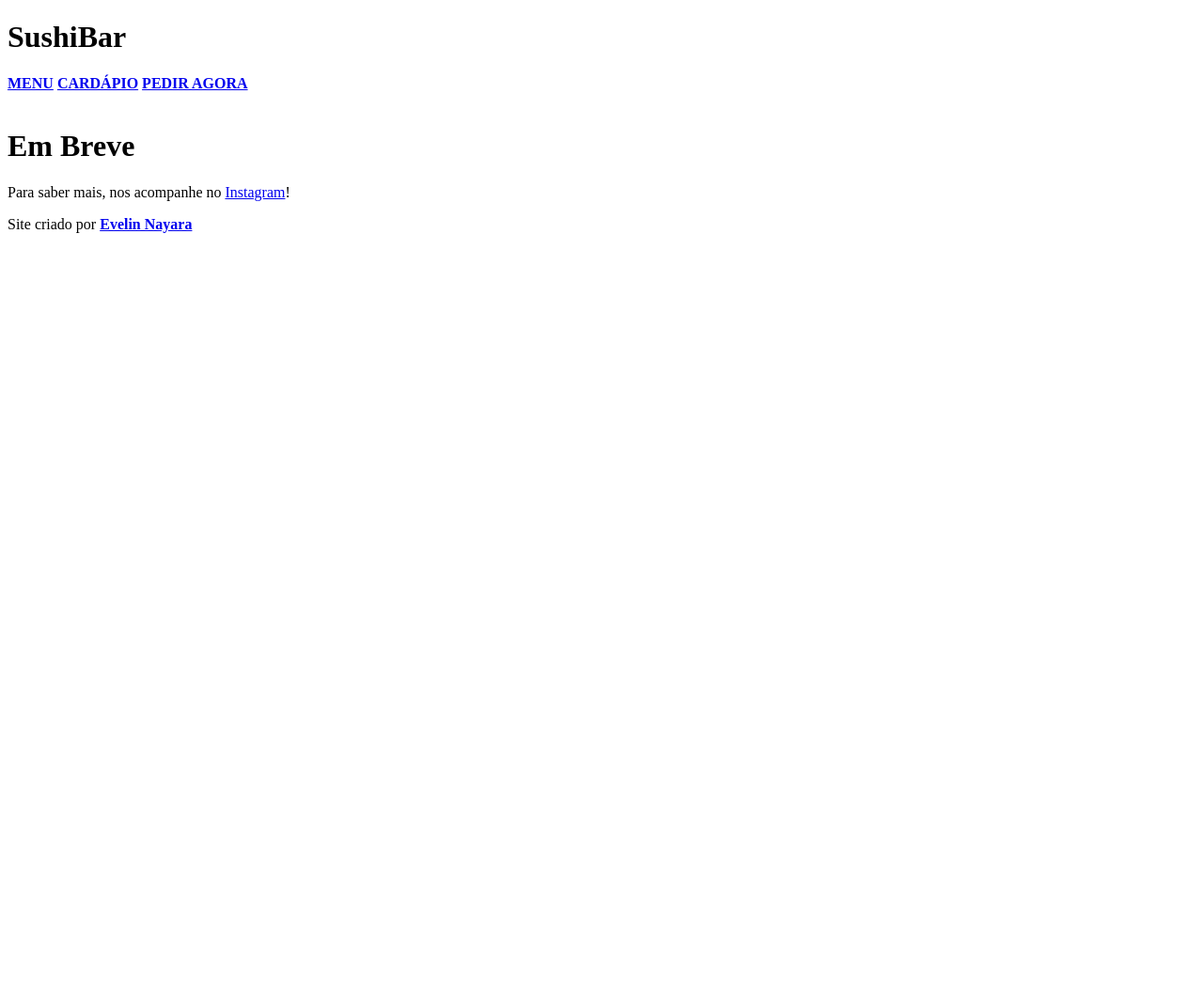
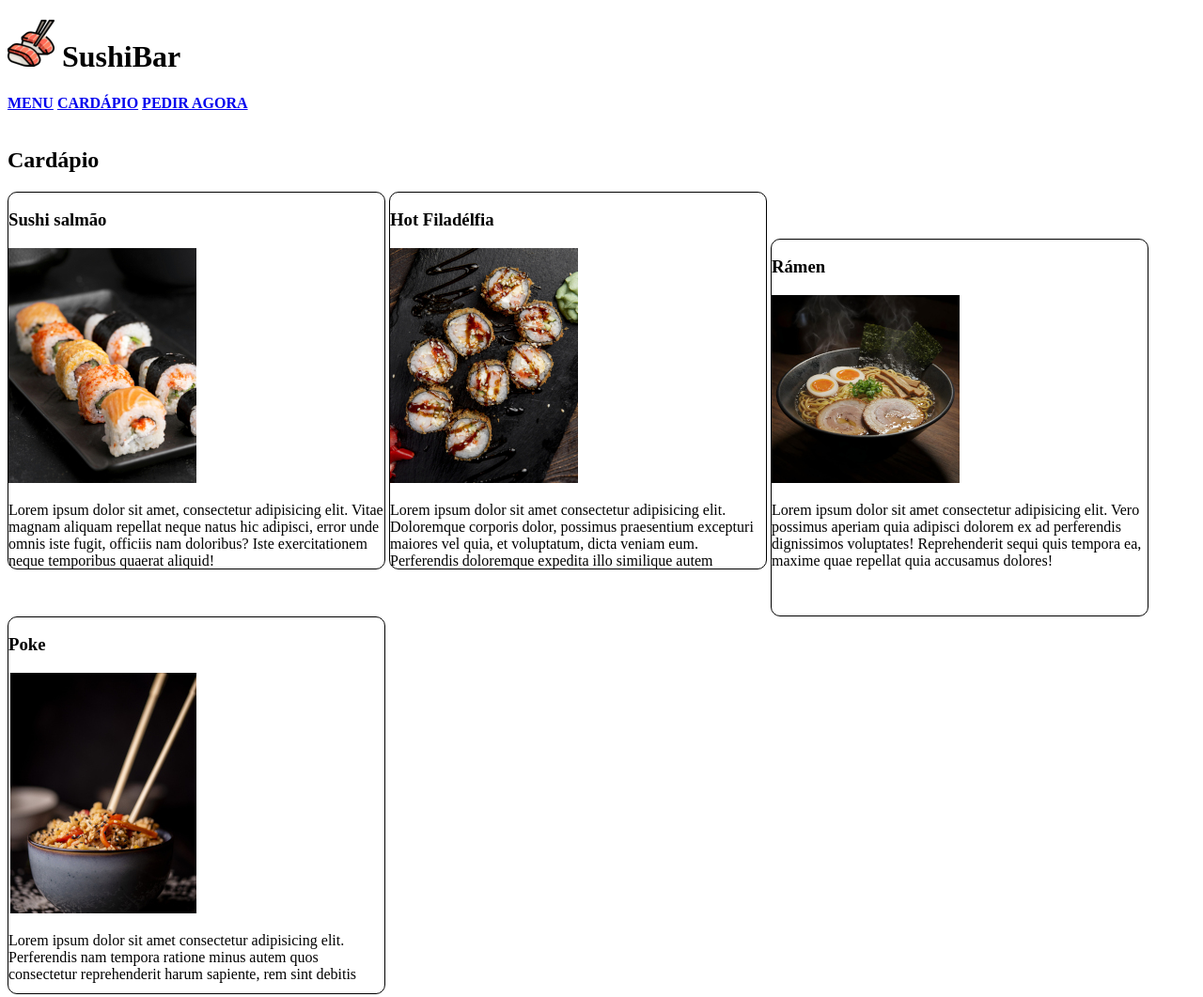
Before and after one commit to evelineyara/SushiBar, a plain HTML site: page pagina02.html in a window 1280 px wide. Shown: the top 1061 px of the page at 94% size. Before the commit the page ends 800 px from the top, so only its background shows below. Drawn offline with Linux system fonts and the light colour scheme.

Commit message:
terminei a base em HTML

```diff
--- a/pagina02.html
+++ b/pagina02.html
@@ -6,19 +6,57 @@
     <title>SushiBar</title>
     <link rel="shortcut icon" href="sushiicon.ico" type="image/x-icon">
     <link rel="stylesheet" href="style.css">
+    <style>
+        div.quadrado {
+            display: inline-block;
+            border: 1px solid black;
+            width: 400px;
+            height: 400px;
+            border-radius: 10px;
+        }
+    </style>
 </head>
 <body>
     <header>
-        <h1>SushiBar</h1>
+        <h1>
+            <img src="imagens/logo.png" alt="logo SushiBar">
+            SushiBar
+        </h1>
     </header>
     <nav>
-        <strong><a href="index.html">MENU</a></strong> <strong><a href="pagina02.html" target="_blank">CARDÁPIO</a></strong> <strong><a href="pagina02.html" target="_blank">PEDIR AGORA</a></strong>
+        <strong><a href="index.html">MENU</a></strong> <strong><a href="pagina02.html" target="_blank">CARDÁPIO</a></strong> <strong><a href="pagina03.html" target="_blank">PEDIR AGORA</a></strong>
     </nav>
     <br>
+
     <main>
-        <h1>Em Breve</h1>
-        <p>Para saber mais, nos acompanhe no <a href="https://instagram.com/gh0st_evi">Instagram</a>!</p>
+        <article class="principal">
+            <h1>Cardápio</h1>
+            <div class="quadrado" id="q1">
+                <h3>Sushi salmão</h3>
+                <img src="imagens/sushi01-p.jpg" alt="Sushi salmão">
+                <p>Lorem ipsum dolor sit amet, consectetur adipisicing elit. Vitae magnam aliquam repellat neque natus hic adipisci, error unde omnis iste fugit, officiis nam doloribus? Iste exercitationem neque temporibus quaerat aliquid!</p>
+            </div>
+
+            <div class="quadrado" id="q2">
+                <h3>Hot Filadélfia</h3>
+                <img src="imagens/sushi02-p.jpg" alt="hot Filadélfia">
+                <p>Lorem ipsum dolor sit amet consectetur adipisicing elit. Doloremque corporis dolor, possimus praesentium excepturi maiores vel quia, et voluptatum, dicta veniam eum. Perferendis doloremque expedita illo similique autem</p>
+            </div>
+
+            <div class="quadrado" id="q3">
+                <h3>Rámen</h3>
+                <img src="imagens/ramen-p.jpg" alt="Rámen">
+                <p>Lorem ipsum dolor sit amet consectetur adipisicing elit. Vero possimus aperiam quia adipisci dolorem ex ad perferendis dignissimos voluptates! Reprehenderit sequi quis tempora ea, maxime quae repellat quia accusamus dolores!</p>
+            </div>
+
+            <div class="quadrado" id="q4">
+                <h3>Poke</h3>
+                <img src="imagens/poke-p.jpg" alt="Poke">
+                <p>Lorem ipsum dolor sit amet consectetur adipisicing elit. Perferendis nam tempora ratione minus autem quos consectetur reprehenderit harum sapiente, rem sint debitis</p>
+            </div>
+        </article>
     </main>
+
     <footer>
         <p>Site criado por <strong><a href="https://github.com/evelineyara" target="_blank">Evelin Nayara</a></strong></p>
     </footer>
```
Also changed, not shown: index.html (+31 -7 lines), pagina03.html (added, +40 -0 lines), imagens/poke.jpg (deleted), imagens/ramen.jpg (deleted), imagens/sushi01-p.jpg (added), imagens/sushi01.jpg (deleted), imagens/sushi02.jpg (deleted).
